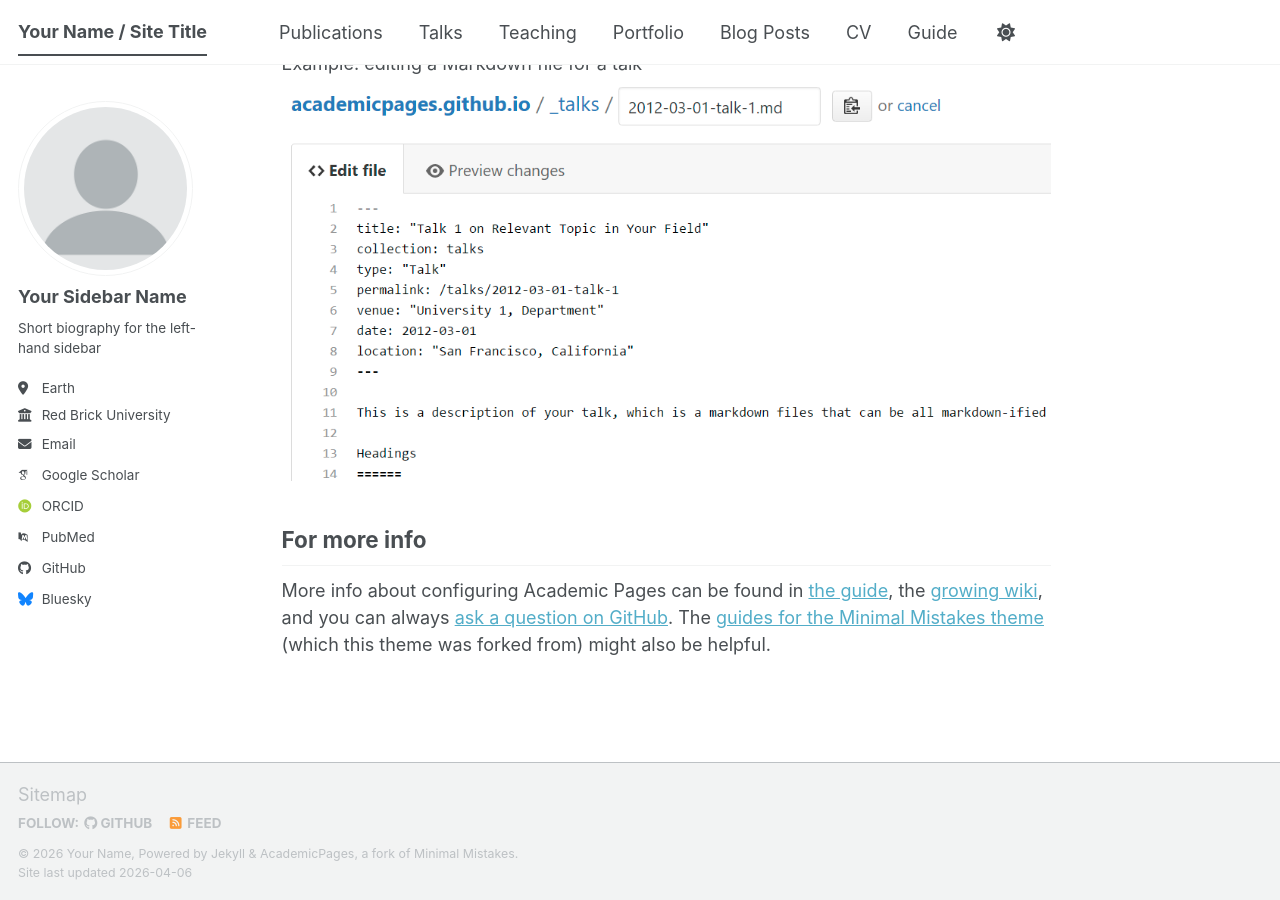
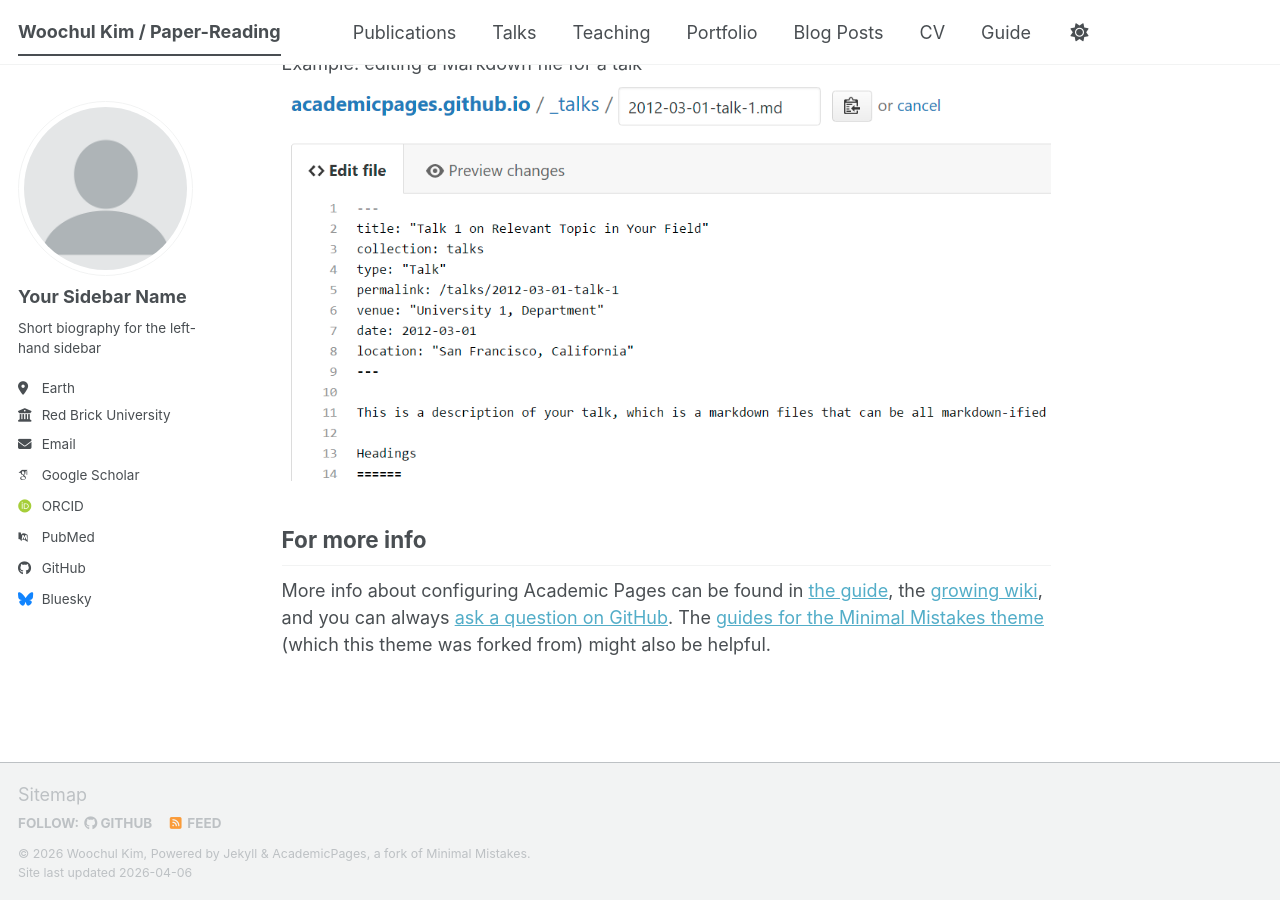
Before and after one commit to Neocortex1224/Paper-Reading, a Jekyll site: the page built from _pages/about.md, in a window 1280 px wide and 900 px high, scrolled down 2720 px. Built offline with Jekyll 4.4.1, drawn with Linux system fonts in a browser that asks for light colours; some web fonts are replaced; a script bundle is joined from its source files by our own code; library files that are not in the unit come from our copies.

Commit message:
Update site title, name, description, and URL

```diff
--- a/_config.yml
+++ b/_config.yml
@@ -9,14 +9,14 @@
 # Basic Site Settings
 locale                   : "en-US"
 site_theme               : "default" # The available themes options are "default", "air", "sunrise", "mint", "dirt" and "contrast"
-title                    : "Your Name / Site Title"
+title                    : "Woochul Kim / Paper-Reading"
 title_separator          : "-"
-name                     : &name "Your Name"
-description              : &description "Your Name's academic portfolio"   # Update this with a general description of your site, this is the default if not overridden by a page
-url                      : https://academicpages.github.io # The base hostname & protocol for your site e.g. "https://[your GitHub username].github.io",
+name                     : &name "Woochul Kim"
+description              : &description "Paper-Reading"   # Update this with a general description of your site, this is the default if not overridden by a page
+url                      : https://Neocortex1224.github.io # The base hostname & protocol for your site e.g. "https://[your GitHub username].github.io",
                                                            # or if you already have some other page hosted on Github then use "https://[your GitHub username].github.io/[Your Repo Name]"
 baseurl                  : "" # the subpath of your site, e.g. "/blog"
-repository               : "academicpages/academicpages.github.io"
+repository               : "Neocortex1224/Paper-Reading]"
 
 # Site Author - The following control what appear as part of the author content on the side bar.
 #               If a field is blank the icon and link will not appear, otherwise it will be shown.
```
